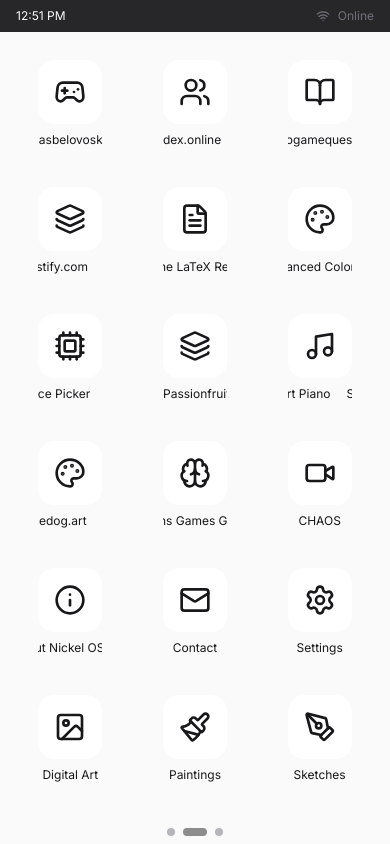
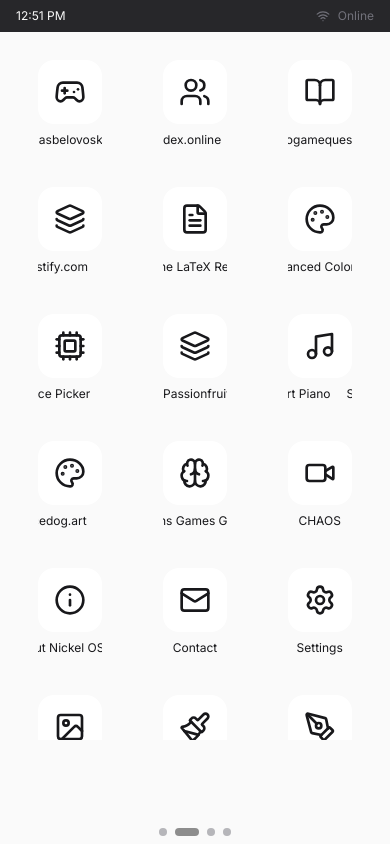
Before and after one commit to nick5616/nickel-tools, a Next.js app: page / in a window 390 px wide. Built offline with nearby package versions, Linux system fonts and the light colour scheme.

Commit message:
attempt at locking down mobile dimensions

```diff
--- a/app/globals.css
+++ b/app/globals.css
@@ -88,9 +88,11 @@ body {
     width: 100vw;
     height: 100vh;
     overflow: hidden;
+    overflow-x: hidden;
     color: rgb(var(--foreground));
     background: rgb(var(--background));
     position: relative;
+    touch-action: pan-y; /* Allow vertical scrolling but prevent horizontal */
 }
 
 /* Nickel Texture */
--- a/components/mobile/AppGrid.tsx
+++ b/components/mobile/AppGrid.tsx
@@ -11,8 +11,8 @@ interface AppGridProps {
 
 export function AppGrid({ content, onOpenItem }: AppGridProps) {
   return (
-    <div className="p-4 overflow-auto">
-      <div className="grid grid-cols-3 gap-4">
+    <div className="p-4 h-full overflow-hidden">
+      <div className="grid grid-cols-3 gap-4 h-full content-start">
         {content.map((item) => (
           <AppIcon
             key={item.id}
--- a/components/mobile/LeftPanel.tsx
+++ b/components/mobile/LeftPanel.tsx
@@ -25,7 +25,7 @@ interface LeftPanelProps {
 
 export function LeftPanel({ onNiIconClick }: LeftPanelProps) {
   return (
-    <div className="h-full w-full bg-[rgb(var(--bg-desktop))] flex flex-col overflow-hidden">
+    <div className="h-full w-full bg-[rgb(var(--bg-desktop))] flex flex-col overflow-hidden" style={{ overflowX: 'hidden' }}>
       {/* Header with Ni icon */}
       <div className="p-6 border-b border-[rgb(var(--border-window))] flex-shrink-0">
         <div className="flex items-center gap-2">
@@ -44,7 +44,7 @@ export function LeftPanel({ onNiIconClick }: LeftPanelProps) {
       </div>
 
       {/* Scrollable content area */}
-      <div className="flex-1 overflow-y-auto">
+      <div className="flex-1 overflow-y-auto overflow-x-hidden">
         <div className="space-y-6 p-4">
           {/* Settings Section */}
           <div className="bg-[rgb(var(--bg-window))] rounded-lg p-4 border border-[rgb(var(--border-window))]">
--- a/components/mobile/MobileOS.tsx
+++ b/components/mobile/MobileOS.tsx
@@ -1,37 +1,104 @@
 "use client";
 
-import React, { useState, useEffect } from 'react';
-import { motion, AnimatePresence, useMotionValue, PanInfo } from 'framer-motion';
-import { StatusBar } from './StatusBar';
-import { AppGrid } from './AppGrid';
-import { LeftPanel } from './LeftPanel';
-import { RightPanel } from './RightPanel';
-import { ContentRenderer } from '@/components/shared/ContentRenderer';
-import { getAllContent } from '@/app/data/content';
-import type { Content } from '@/app/data/content';
-import { X } from 'lucide-react';
+import React, { useState, useEffect, useMemo, useRef } from "react";
+import {
+    motion,
+    AnimatePresence,
+    useMotionValue,
+    PanInfo,
+} from "framer-motion";
+import { StatusBar } from "./StatusBar";
+import { AppGrid } from "./AppGrid";
+import { LeftPanel } from "./LeftPanel";
+import { RightPanel } from "./RightPanel";
+import { ContentRenderer } from "@/components/shared/ContentRenderer";
+import { getAllContent } from "@/app/data/content";
+import type { Content } from "@/app/data/content";
+import { X } from "lucide-react";
 
 export function MobileOS() {
     const allContent = getAllContent();
-  const [selectedContent, setSelectedContent] = useState<Content | null>(null);
-  const [currentPage, setCurrentPage] = useState(0); // -1: left, 0: main, 1: right
+    const [selectedContent, setSelectedContent] = useState<Content | null>(
+        null
+    );
+    const [currentSection, setCurrentSection] = useState<
+        "left" | "apps" | "right"
+    >("apps");
+    const [currentAppPage, setCurrentAppPage] = useState(0); // For app grid pagination
+    const containerRef = useRef<HTMLDivElement>(null);
     const [pageWidth, setPageWidth] = useState(375);
+    const [pageHeight, setPageHeight] = useState(667);
     const x = useMotionValue(0);
 
-  // Get page width on mount and resize
+    // Calculate how many apps fit per page
+    // Grid is 3 columns, with padding and gaps
+    // Each app icon is roughly: icon (64px) + gap (16px) + text (20px) + padding
+    const appsPerPage = useMemo(() => {
+        const padding = 16; // p-4 = 16px top/bottom
+        const statusBarHeight = 44; // Approximate status bar height
+        const pageIndicatorHeight = 48; // Approximate page indicator height
+        const availableHeight =
+            pageHeight - statusBarHeight - pageIndicatorHeight - padding * 2;
+
+        // Each row: icon (64px) + gap (16px) + text (~20px) = ~100px per row
+        const rowHeight = 100;
+        const rowsPerPage = Math.floor(availableHeight / rowHeight);
+        const appsPerPage = rowsPerPage * 3; // 3 columns
+
+        return Math.max(6, appsPerPage); // Minimum 6 apps per page (2 rows)
+    }, [pageHeight]);
+
+    // Split content into pages
+    const appPages = useMemo(() => {
+        const pages: Content[][] = [];
+        for (let i = 0; i < allContent.length; i += appsPerPage) {
+            pages.push(allContent.slice(i, i + appsPerPage));
+        }
+        return pages;
+    }, [allContent, appsPerPage]);
+
+    // Calculate total pages: left (1) + app pages + right (1)
+    const totalPages = 1 + appPages.length + 1;
+    const leftPageIndex = 0;
+    const rightPageIndex = totalPages - 1;
+    const firstAppPageIndex = 1;
+    const lastAppPageIndex = totalPages - 2;
+
+    // Get current absolute page index
+    const currentPageIndex = useMemo(() => {
+        if (currentSection === "left") return leftPageIndex;
+        if (currentSection === "right") return rightPageIndex;
+        return firstAppPageIndex + currentAppPage;
+    }, [
+        currentSection,
+        currentAppPage,
+        leftPageIndex,
+        rightPageIndex,
+        firstAppPageIndex,
+    ]);
+
+    // Get page width and height on mount and resize - use fixed values
     useEffect(() => {
-    const updateWidth = () => {
+        const updateDimensions = () => {
+            if (containerRef.current) {
+                const rect = containerRef.current.getBoundingClientRect();
+                setPageWidth(rect.width);
+                setPageHeight(rect.height);
+            } else {
+                // Fallback to window dimensions
                 setPageWidth(window.innerWidth);
+                setPageHeight(window.innerHeight);
+            }
         };
-    updateWidth();
-    window.addEventListener('resize', updateWidth);
-    return () => window.removeEventListener('resize', updateWidth);
+        updateDimensions();
+        window.addEventListener("resize", updateDimensions);
+        return () => window.removeEventListener("resize", updateDimensions);
     }, []);
 
-  // Update x position when pageWidth or currentPage changes
+    // Update x position when page changes
     useEffect(() => {
-    x.set(-pageWidth * (currentPage + 1));
-  }, [currentPage, pageWidth, x]);
+        x.set(-pageWidth * currentPageIndex);
+    }, [currentPageIndex, pageWidth, x]);
 
     const handleOpenItem = (content: Content) => {
         setSelectedContent(content);
@@ -42,104 +109,157 @@ export function MobileOS() {
     };
 
     const handleNiIconClick = () => {
-    setCurrentPage(1); // Navigate to right panel (search/categories)
+        setCurrentSection("right");
     };
 
-  const handleDragEnd = (_event: MouseEvent | TouchEvent | PointerEvent, info: PanInfo) => {
-    const threshold = pageWidth * 0.15; // 15% threshold - very sensitive
+    const handleDragEnd = (
+        _event: MouseEvent | TouchEvent | PointerEvent,
+        info: PanInfo
+    ) => {
+        const threshold = pageWidth * 0.2; // 20% threshold - less sensitive
         const velocity = info.velocity.x;
         const offset = info.offset.x;
-    const isMouse = _event.type.startsWith('mouse');
+        const isMouse = _event.type.startsWith("mouse");
 
         // For mouse drags, be more lenient with velocity (mouse drags are slower)
-    const velocityThreshold = isMouse ? 100 : 200;
+        const velocityThreshold = isMouse ? 150 : 300;
 
-    // Velocity-based detection - very sensitive
+        let newPageIndex = currentPageIndex;
+
+        // Velocity-based detection
         if (Math.abs(velocity) > velocityThreshold) {
             // Fast swipe - change page based on velocity direction
-      if (velocity < 0 && currentPage < 1) {
-        setCurrentPage(currentPage + 1);
-        return;
-      } else if (velocity > 0 && currentPage > -1) {
-        setCurrentPage(currentPage - 1);
-        return;
+            if (velocity < 0 && currentPageIndex < rightPageIndex) {
+                newPageIndex = currentPageIndex + 1;
+            } else if (velocity > 0 && currentPageIndex > leftPageIndex) {
+                newPageIndex = currentPageIndex - 1;
+            }
+        } else if (Math.abs(offset) > threshold) {
+            // Distance-based detection
+            if (offset < 0 && currentPageIndex < rightPageIndex) {
+                newPageIndex = currentPageIndex + 1;
+            } else if (offset > 0 && currentPageIndex > leftPageIndex) {
+                newPageIndex = currentPageIndex - 1;
             }
         }
 
-    // Distance-based detection - very sensitive threshold
-    if (Math.abs(offset) > threshold) {
-      if (offset < 0 && currentPage < 1) {
-        setCurrentPage(currentPage + 1);
-        return;
-      } else if (offset > 0 && currentPage > -1) {
-        setCurrentPage(currentPage - 1);
-        return;
+        // Update state based on new page index
+        if (newPageIndex !== currentPageIndex) {
+            if (newPageIndex === leftPageIndex) {
+                setCurrentSection("left");
+            } else if (newPageIndex === rightPageIndex) {
+                setCurrentSection("right");
+            } else {
+                setCurrentSection("apps");
+                setCurrentAppPage(newPageIndex - firstAppPageIndex);
             }
         }
-
-    // If no change, snap back to current page
-    // The animate prop will handle this automatically
     };
 
-  // Update x position when currentPage changes programmatically
-  useEffect(() => {
-    x.set(-pageWidth * (currentPage + 1));
-  }, [currentPage, pageWidth, x]);
-
     return (
-    <div className="h-screen bg-[rgb(var(--bg-desktop))] text-[rgb(var(--text-primary))] overflow-hidden flex flex-col">
+        <div
+            ref={containerRef}
+            className="h-screen w-screen bg-[rgb(var(--bg-desktop))] text-[rgb(var(--text-primary))] overflow-hidden flex flex-col fixed inset-0"
+            style={{
+                width: "100vw",
+                height: "100vh",
+                overflowX: "hidden",
+                touchAction: "pan-y pinch-zoom",
+            }}
+        >
             <StatusBar />
 
             {/* Swipeable Container */}
-      <div className="flex-1 overflow-hidden relative">
+            <div
+                className="flex-1 overflow-hidden relative"
+                style={{
+                    width: "100%",
+                    height: "100%",
+                    overflowX: "hidden",
+                    touchAction: "pan-x pan-y",
+                }}
+            >
                 <motion.div
                     className="flex h-full"
-          style={{ x }}
+                    style={{
+                        x,
+                        width: `${totalPages * pageWidth}px`,
+                        height: "100%",
+                        touchAction: "pan-x",
+                    }}
                     drag="x"
-          dragConstraints={{ left: -pageWidth * 2, right: 0 }}
+                    dragConstraints={{
+                        left: -pageWidth * (totalPages - 1),
+                        right: 0,
+                    }}
                     dragElastic={0}
                     dragMomentum={false}
                     onDragEnd={handleDragEnd}
-          animate={{ x: -pageWidth * (currentPage + 1) }}
+                    animate={{ x: -pageWidth * currentPageIndex }}
                     transition={{ type: "spring", stiffness: 500, damping: 50 }}
                 >
                     {/* Left Panel (Settings/Contact/About) */}
-          <div className="w-screen h-full flex-shrink-0">
+                    <div
+                        className="h-full flex-shrink-0 overflow-hidden"
+                        style={{ width: `${pageWidth}px`, height: "100%" }}
+                    >
                         <LeftPanel onNiIconClick={handleNiIconClick} />
                     </div>
 
-          {/* Main Grid (App Grid) */}
-          <div className="w-screen h-full flex-shrink-0">
-            <div className="h-full overflow-auto pb-20">
-              <AppGrid content={allContent} onOpenItem={handleOpenItem} />
+                    {/* App Grid Pages */}
+                    {appPages.map((pageContent, pageIndex) => (
+                        <div
+                            key={`app-page-${pageIndex}`}
+                            className="h-full flex-shrink-0 overflow-hidden"
+                            style={{ width: `${pageWidth}px`, height: "100%" }}
+                        >
+                            <div className="h-full overflow-hidden pb-20">
+                                <AppGrid
+                                    content={pageContent}
+                                    onOpenItem={handleOpenItem}
+                                />
                             </div>
                         </div>
+                    ))}
 
                     {/* Right Panel (Search/Categories) */}
-          <div className="w-screen h-full flex-shrink-0">
-            <RightPanel
-              onOpenItem={handleOpenItem}
-            />
+                    <div
+                        className="h-full flex-shrink-0 overflow-hidden"
+                        style={{ width: `${pageWidth}px`, height: "100%" }}
+                    >
+                        <RightPanel onOpenItem={handleOpenItem} />
                     </div>
                 </motion.div>
             </div>
 
             {/* Page Indicators */}
-      <div className="flex justify-center gap-2 py-2">
-        {[-1, 0, 1].map((page) => (
+            <div className="flex justify-center gap-2 py-2 flex-shrink-0">
+                {Array.from({ length: totalPages }).map((_, index) => {
+                    const isActive = index === currentPageIndex;
+                    return (
                         <button
-            key={page}
+                            key={index}
                             onClick={() => {
-              setCurrentPage(page);
+                                if (index === leftPageIndex) {
+                                    setCurrentSection("left");
+                                } else if (index === rightPageIndex) {
+                                    setCurrentSection("right");
+                                } else {
+                                    setCurrentSection("apps");
+                                    setCurrentAppPage(
+                                        index - firstAppPageIndex
+                                    );
+                                }
                             }}
-            className={`w-2 h-2 rounded-full transition-all ${
-              currentPage === page
-                ? 'bg-[rgb(var(--accent-nickel))] w-6'
-                : 'bg-[rgb(var(--text-secondary))] opacity-50'
+                            className={`h-2 rounded-full transition-all ${
+                                isActive
+                                    ? "bg-[rgb(var(--accent-nickel))] w-6"
+                                    : "bg-[rgb(var(--text-secondary))] opacity-50 w-2"
                             }`}
-            aria-label={`Go to page ${page + 2}`}
+                            aria-label={`Go to page ${index + 1}`}
                         />
-        ))}
+                    );
+                })}
             </div>
 
             {/* Full Screen Modal for Content */}
@@ -153,7 +273,9 @@ export function MobileOS() {
                         transition={{ duration: 0.2 }}
                     >
                         <div className="p-4 border-b border-[rgb(var(--border-window))] flex items-center justify-between flex-shrink-0">
-              <h2 className="text-lg font-semibold text-[rgb(var(--text-primary))]">{selectedContent.title}</h2>
+                            <h2 className="text-lg font-semibold text-[rgb(var(--text-primary))]">
+                                {selectedContent.title}
+                            </h2>
                             <button
                                 onClick={handleCloseModal}
                                 className="w-8 h-8 rounded-full hover:bg-[rgb(var(--bg-button-hover))] flex items-center justify-center text-[rgb(var(--text-secondary))] hover:text-[rgb(var(--text-primary))] transition-colors"
--- a/components/mobile/RightPanel.tsx
+++ b/components/mobile/RightPanel.tsx
@@ -62,7 +62,7 @@ export function RightPanel({ onOpenItem }: RightPanelProps) {
   }, [allContent]);
 
   return (
-    <div className="h-full w-full bg-[rgb(var(--bg-desktop))] flex flex-col overflow-hidden">
+    <div className="h-full w-full bg-[rgb(var(--bg-desktop))] flex flex-col overflow-hidden" style={{ overflowX: 'hidden' }}>
       {/* Search Bar */}
       <div className="p-4 border-b border-[rgb(var(--border-window))] flex-shrink-0">
         <div className="relative">
@@ -78,7 +78,7 @@ export function RightPanel({ onOpenItem }: RightPanelProps) {
       </div>
 
       {/* Scrollable content */}
-      <div className="flex-1 overflow-y-auto pb-20">
+      <div className="flex-1 overflow-y-auto overflow-x-hidden pb-20">
         {/* Apps by Category */}
         <div className="p-4 space-y-6">
           {categories.map(category => {
```
Also changed, not shown: app/choice-picker/page.tsx (line endings or trailing spaces), components/tools/choice-picker/index.tsx (line endings or trailing spaces). Lines whose indentation alone changed are shown as unchanged.
